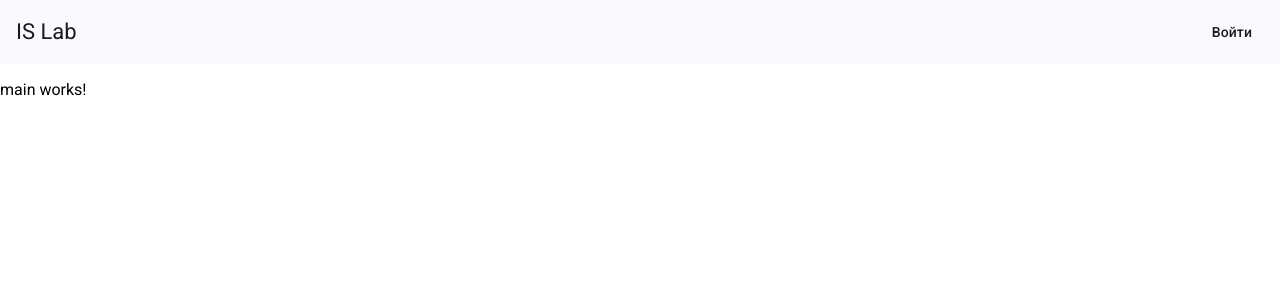
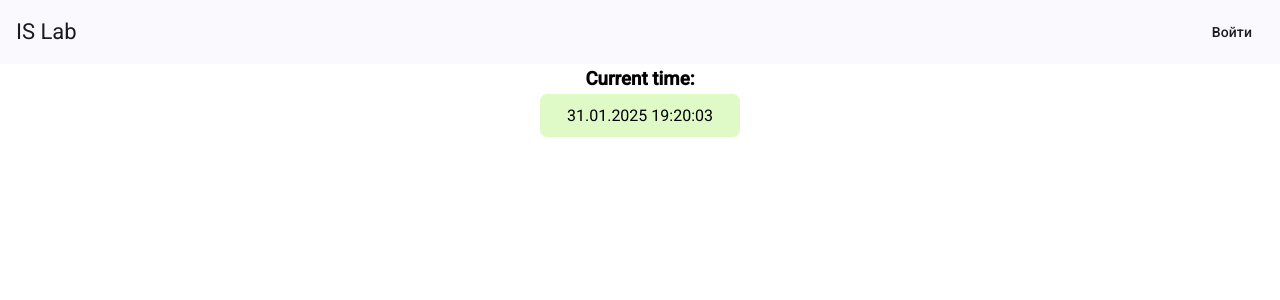
Before and after one commit to DiedCloud/is-lab-frontend, an Angular app: page / in a window 1280 px wide. Shown: the top 300 px of the page. Built offline with nearby package versions, Linux system fonts and the light colour scheme; no server answers; sample sign-in values are in the browser's storage.

Commit message:
feat: clock

```diff
--- /dev/null
+++ b/src/app/components/clock/clock.component.css
@@ -0,0 +1,9 @@
+h3{
+  margin: 0.5vh auto;
+}
+.digital-clock{
+  background-color: #dffac7;
+  border: aliceblue;
+  border-radius: 7px;
+  padding: 1.5vh;
+}
--- /dev/null
+++ b/src/app/components/clock/clock.component.html
@@ -0,0 +1,4 @@
+<h3>Current time:</h3>
+<div class="digital-clock">
+  {{time}}
+</div>
--- /dev/null
+++ b/src/app/components/clock/clock.component.ts
@@ -0,0 +1,36 @@
+import {Component, Inject, OnInit, PLATFORM_ID} from '@angular/core';
+import {CommonModule, DatePipe, isPlatformBrowser} from '@angular/common';
+
+@Component({
+  selector: 'app-clock',
+  standalone: true,
+  imports: [
+    CommonModule
+  ],
+  templateUrl: './clock.component.html',
+  styleUrl: './clock.component.css'
+})
+export class ClockComponent implements OnInit {
+  time: string|null = '-';
+
+  constructor(
+    private datePipe: DatePipe,
+    @Inject(PLATFORM_ID) private platformId: Object
+  ) {}
+
+  ngOnInit(): void {
+    if (isPlatformBrowser(this.platformId)) {
+      // Выполните асинхронные операции только на стороне клиента
+      this.updateTime();
+    }
+  }
+
+  private updateTime(): void {
+    const updateView = () => {
+      const currentDate = new Date();
+      this.time = this.datePipe.transform(currentDate, 'dd.MM.yyyy HH:mm:ss');
+    };
+
+    setInterval(updateView, 1000);
+  }
+}
--- a/src/app/pages/main/main.component.css
+++ b/src/app/pages/main/main.component.css
@@ -0,0 +1,5 @@
+#clock {
+  width: 200px;
+  margin: auto;
+  text-align: center;
+}
--- a/src/app/pages/main/main.component.html
+++ b/src/app/pages/main/main.component.html
@@ -1 +1,3 @@
-<p>main works!</p>
+<div id="clock">
+  <app-clock></app-clock>
+</div>
--- a/src/app/pages/main/main.component.ts
+++ b/src/app/pages/main/main.component.ts
@@ -1,9 +1,12 @@
 import {Component, OnInit} from '@angular/core';
 import {WebSocketService} from '../../services/web-socket.service';
+import {ClockComponent} from '../../components/clock/clock.component';
 
 @Component({
   selector: 'app-main',
-  imports: [],
+  imports: [
+    ClockComponent
+  ],
   templateUrl: './main.component.html',
   styleUrl: './main.component.css'
 })
```
